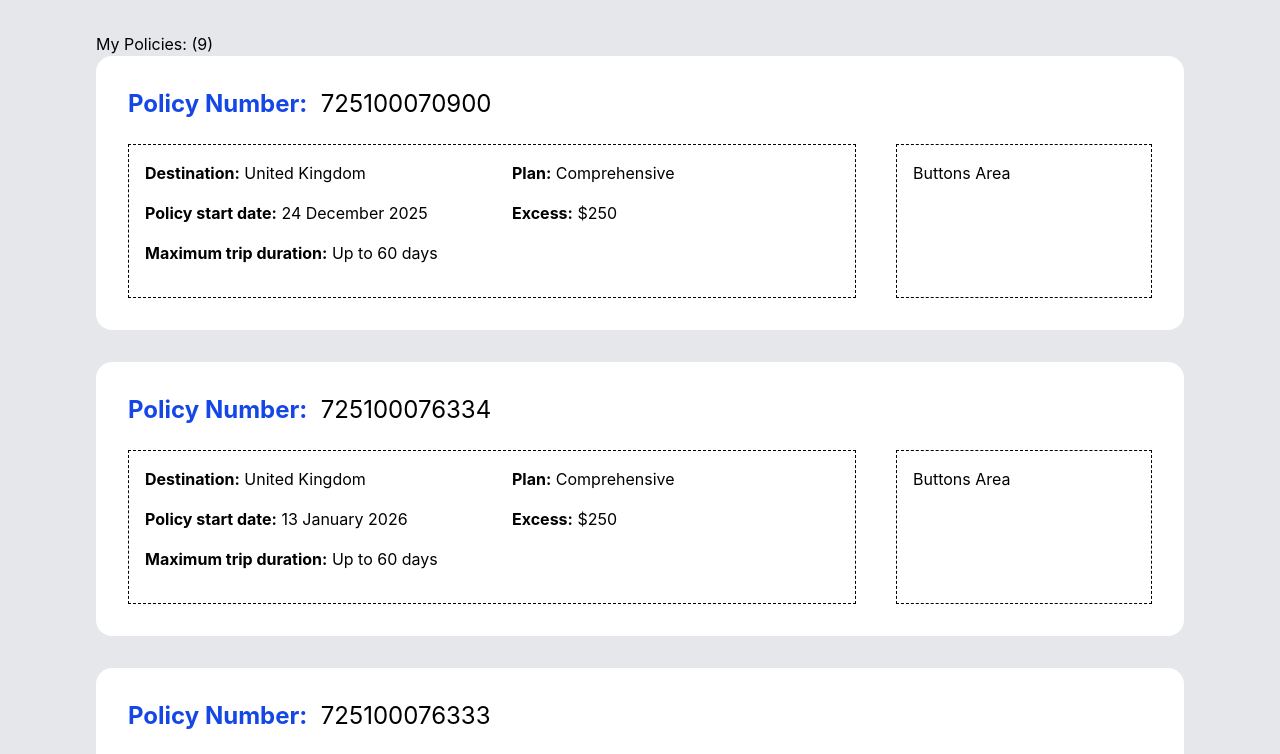
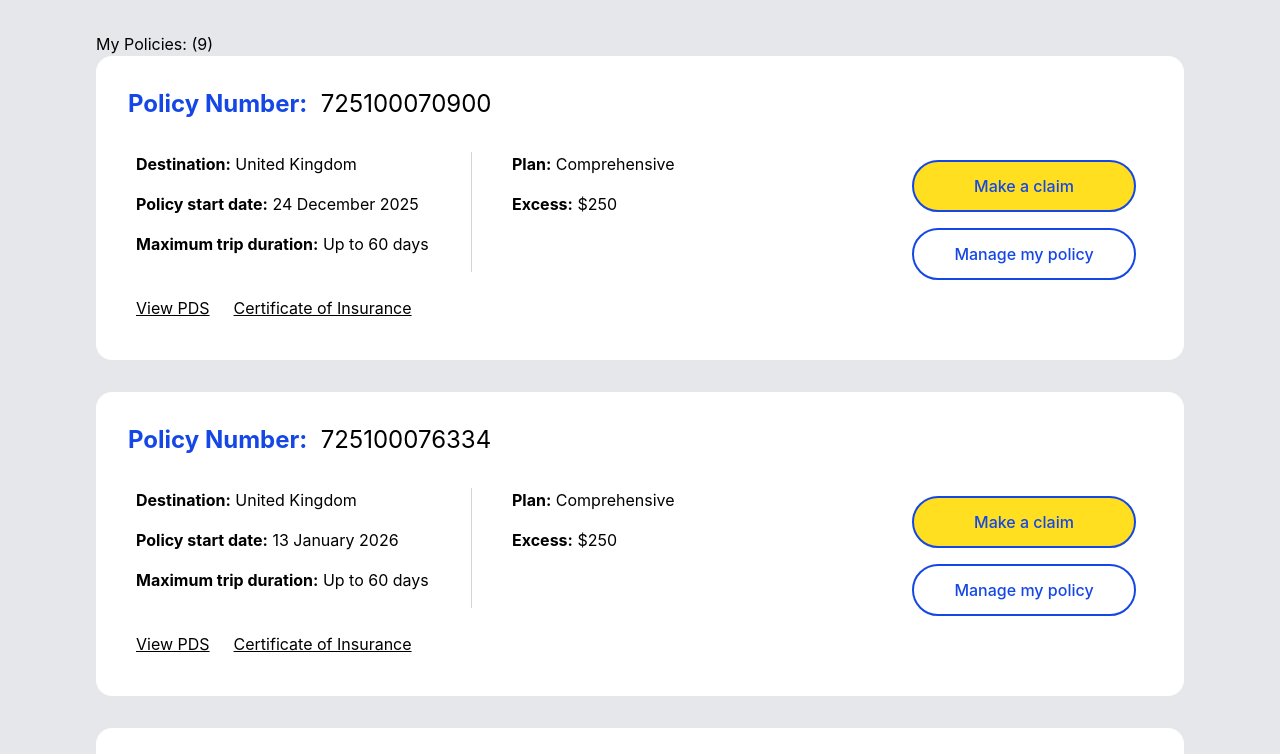
Before and after one commit to krishna1234/covermore-my-policies, a React (Vite) app: page / in a window 1280 px wide. Shown: the top 754 px of the page. Built offline with nearby package versions, Linux system fonts and the light colour scheme.

Commit message:
Implement desktop policy card layout and actions

```diff
--- a/src/components/PolicyCard.tsx
+++ b/src/components/PolicyCard.tsx
@@ -17,11 +17,11 @@ function PolicyCard({ policy }: PolicyCardProps) {
         </h2>
       </div>
       <div className='flex justify-between gap-10'>
-        <div className='flex-1 border border-dashed p-4'>
+        <div className='flex-1 p-2'>
           <div className='grid grid-cols-2 gap-10'>
 
             {/* Left Column */}
-            <div>
+            <div className='pr-8 border-r border-gray-300'>
 
               <div className="mb-4">
                 <span className="font-bold">
@@ -86,9 +86,69 @@ function PolicyCard({ policy }: PolicyCardProps) {
               </div>
             </div>
           </div>
+
+          {/* footer for links */}
+
+          <div className="mt-6 flex gap-6">
+            <a
+              href="#"
+              className="
+                underline
+                focus:outline
+                focus:outline-2
+                focus:outline-blue-500
+              "
+            >
+              View PDS
+            </a>
+
+            <a
+              href="#"
+              className="
+                underline
+                focus:outline
+                focus:outline-2
+                focus:outline-blue-500
+              "
+            >
+              Certificate of Insurance
+            </a>
+          </div>
+
         </div>
-        <div className='w-64 border border-dashed p-4'>
-          Buttons Area
+
+        {/* Buttons Area */}
+
+        <div className='w-64 p-4'>
+          <button
+            type='button'
+            className='w-full px-6 py-3 rounded-full border-2 border-blue-700 bg-yellow-300 text-blue-700 text-center font-medium focus:outline focus:outline-2 focus:outline-blue-500'
+            onClick={()  => {}}
+          >
+            Make a claim
+          </button>
+          <button
+            type="button"
+            className="
+              w-full
+              mt-4
+              px-6
+              py-3
+              rounded-full
+              border-2
+              border-blue-700
+              bg-white
+              text-center
+              text-blue-700
+              font-medium
+              focus:outline
+              focus:outline-2
+              focus:outline-blue-500
+            "
+            onClick={() => {}}
+          >
+            Manage my policy
+          </button>
         </div>
       </div>
     </div>
```
